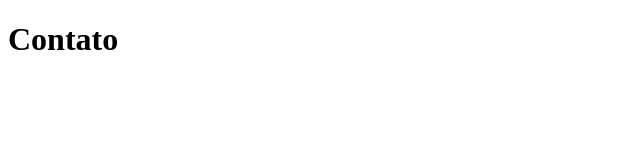
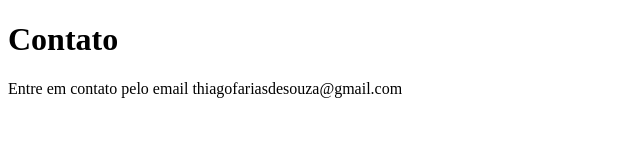
Before and after one commit to thiagofariasdesouza/sistema-de-cadastro, a plain HTML site: page contato.html in a window 1280 px wide. Shown: the whole page, without its empty margins (0-640 px from the left). Drawn offline with Linux system fonts and the light colour scheme.

Commit message:
adicionando o email de contato

```diff
--- a/contato.html
+++ b/contato.html
@@ -8,5 +8,6 @@
 </head>
 <body>
     <h1>Contato</h1>
+    <p>Entre em contato pelo email thiagofariasdesouza@gmail.com</p>
 </body>
 </html>
```
